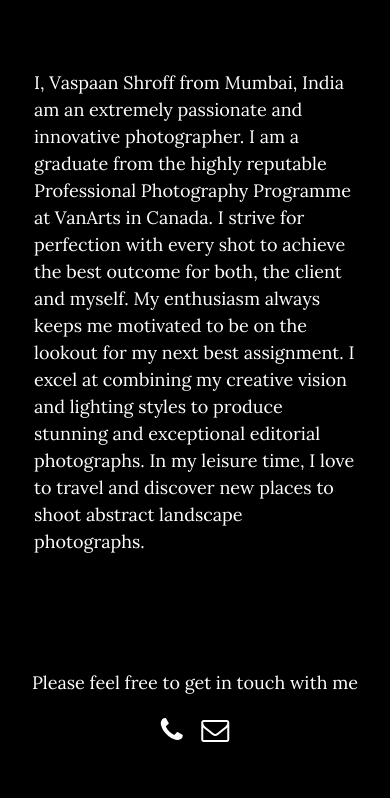
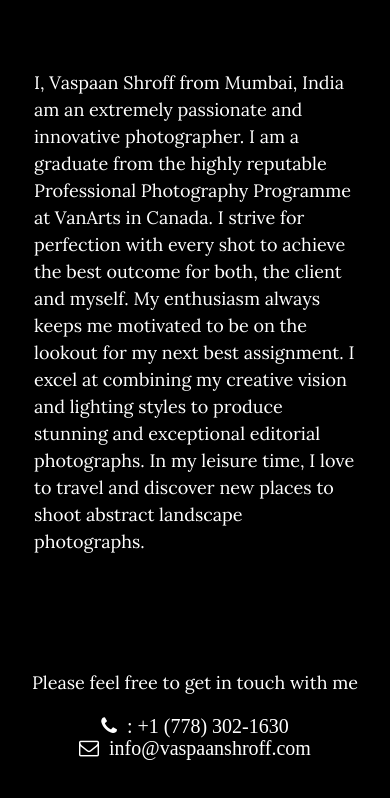
Before and after one commit to mohtav/Vaspaan-Shroff, a plain HTML site: page Pages/About.html in a window 390 px wide. Shown: the part 844-1642 px from the top of the page. Drawn offline with Linux system fonts and the light colour scheme; files whose address does not match are found by name; a web font is replaced by a local one.

Commit message:
Changes made in about us page for email and phone links

```diff
--- a/Pages/About.html
+++ b/Pages/About.html
@@ -109,8 +109,16 @@
         </div>
         <br>
       <div class="container text-center">
-            <span class="mobile-tooltip fa fa-phone fa-2x" tool-tip-toggle="tooltip-text" data-original-title="+1 (778) 302-1630"></span>&nbsp;&nbsp;&nbsp;&nbsp;
-            <span class="email-tooltip fa fa-envelope-o fa-2x" tool-tip-toggle="tooltip-text" data-original-title="info@vaspaanshroff.com"></span>
+        <div class="row">
+          <div class="col-md-3 col-md-offset-3">
+            <span class="fa fa-phone fa">&nbsp; : +1 (778) 302-1630</span>
+          </div>
+          <div class="col-md-3 col-md-offset-right-3">
+            <a href="https://mail.google.com/mail/?view=cm&fs=1&to=info@vaspaanshroff.com&su="><span class="fa fa-envelope-o fa" style="color:#ffffff">&nbsp; info@vaspaanshroff.com</span></a>
+          </div>
+        </div>
+
+
       </div>
       <br>
       <br>
```
